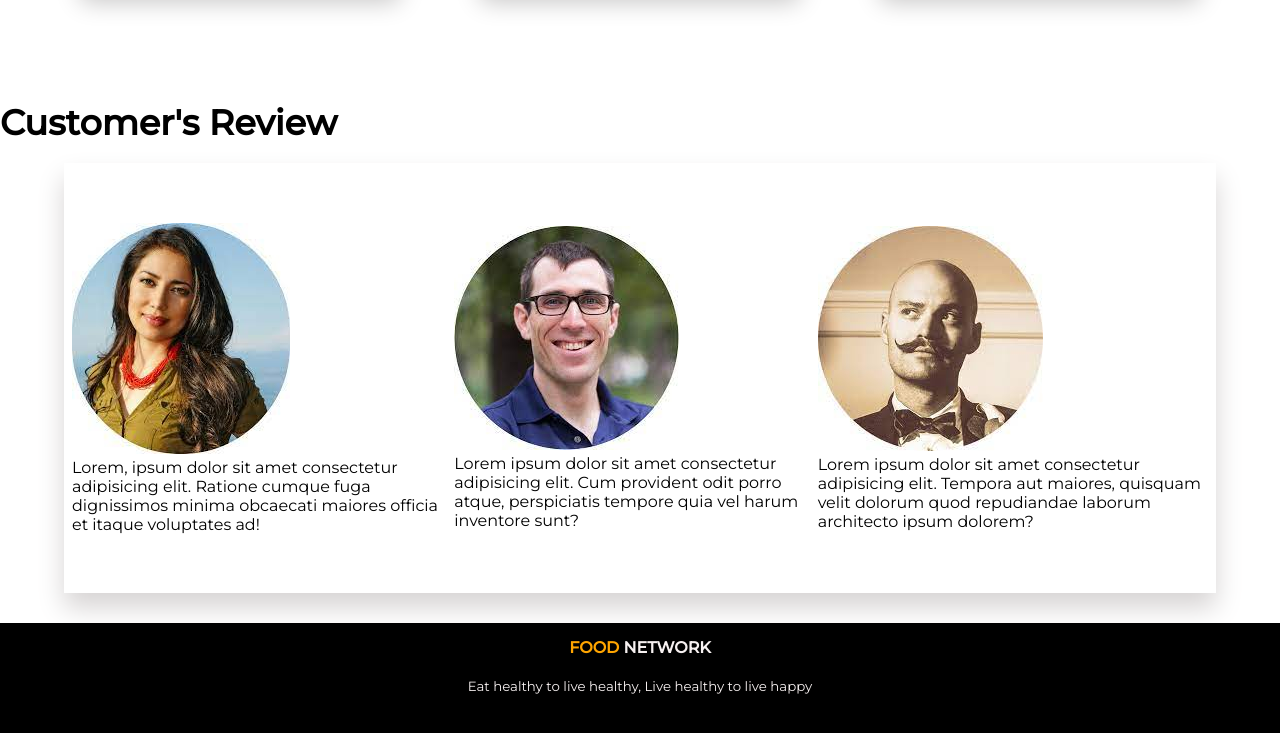
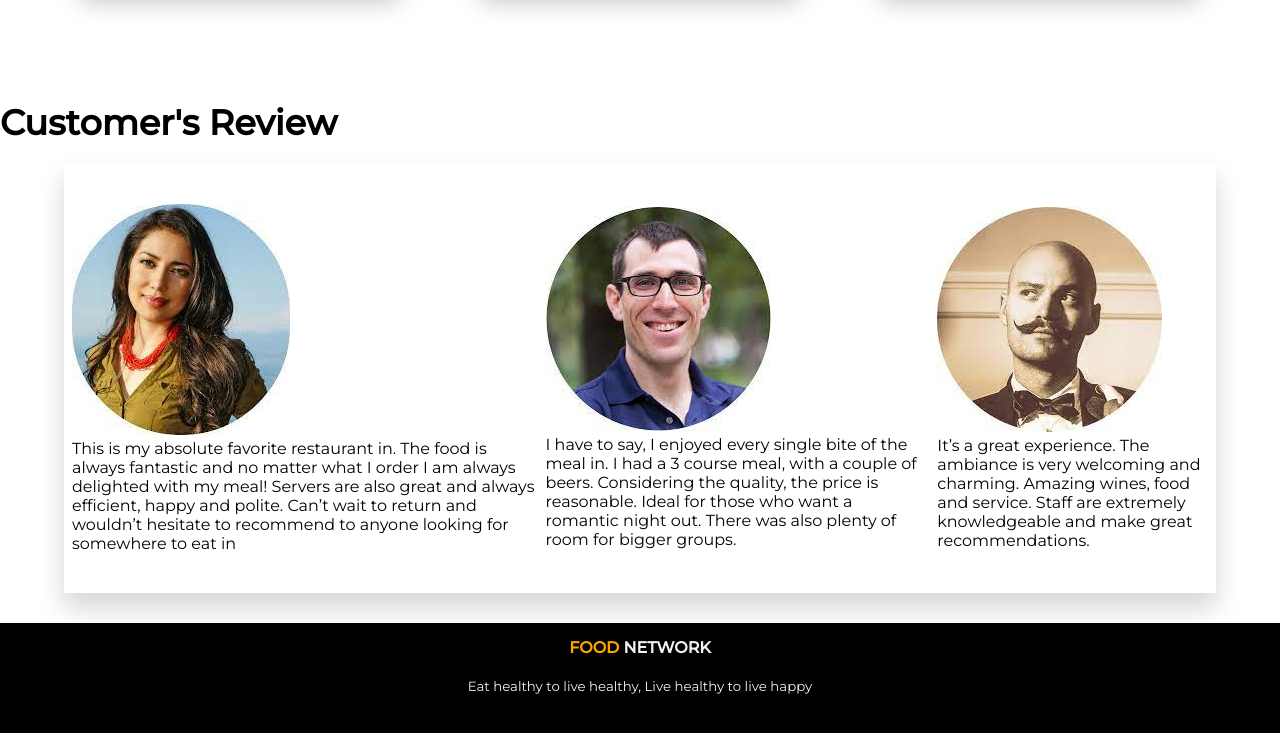
Before and after one commit to hrkanon/first-assignment, a plain HTML site: page index.html in a window 1280 px wide. Shown: the part 2045-2778 px from the top of the page. Drawn offline with Linux system fonts and the light colour scheme.

Commit message:
more code added

```diff
--- a/index.html
+++ b/index.html
@@ -125,25 +125,28 @@
         <div class="customer-sec">
           <img src="images/customer/customer1.jpeg" alt="customer's photo" />
           <p>
-            Lorem, ipsum dolor sit amet consectetur adipisicing elit. Ratione
-            cumque fuga dignissimos minima obcaecati maiores officia et itaque
-            voluptates ad!
+            This is my absolute favorite restaurant in. The food is always
+            fantastic and no matter what I order I am always delighted with my
+            meal! Servers are also great and always efficient, happy and polite.
+            Can’t wait to return and wouldn’t hesitate to recommend to anyone
+            looking for somewhere to eat in
           </p>
         </div>
         <div class="customer-sec">
           <img src="images/customer/customer4.jpeg" alt="customer's photo" />
           <p>
-            Lorem ipsum dolor sit amet consectetur adipisicing elit. Cum
-            provident odit porro atque, perspiciatis tempore quia vel harum
-            inventore sunt?
+            I have to say, I enjoyed every single bite of the meal in. I had a 3
+            course meal, with a couple of beers. Considering the quality, the
+            price is reasonable. Ideal for those who want a romantic night out.
+            There was also plenty of room for bigger groups.
           </p>
         </div>
         <div class="customer-sec">
           <img src="images/customer/customer3.jpeg" alt="customer's photo" />
           <p>
-            Lorem ipsum dolor sit amet consectetur adipisicing elit. Tempora aut
-            maiores, quisquam velit dolorum quod repudiandae laborum architecto
-            ipsum dolorem?
+            It’s a great experience. The ambiance is very welcoming and
+            charming. Amazing wines, food and service. Staff are extremely
+            knowledgeable and make great recommendations.
           </p>
         </div>
       </div>
```
